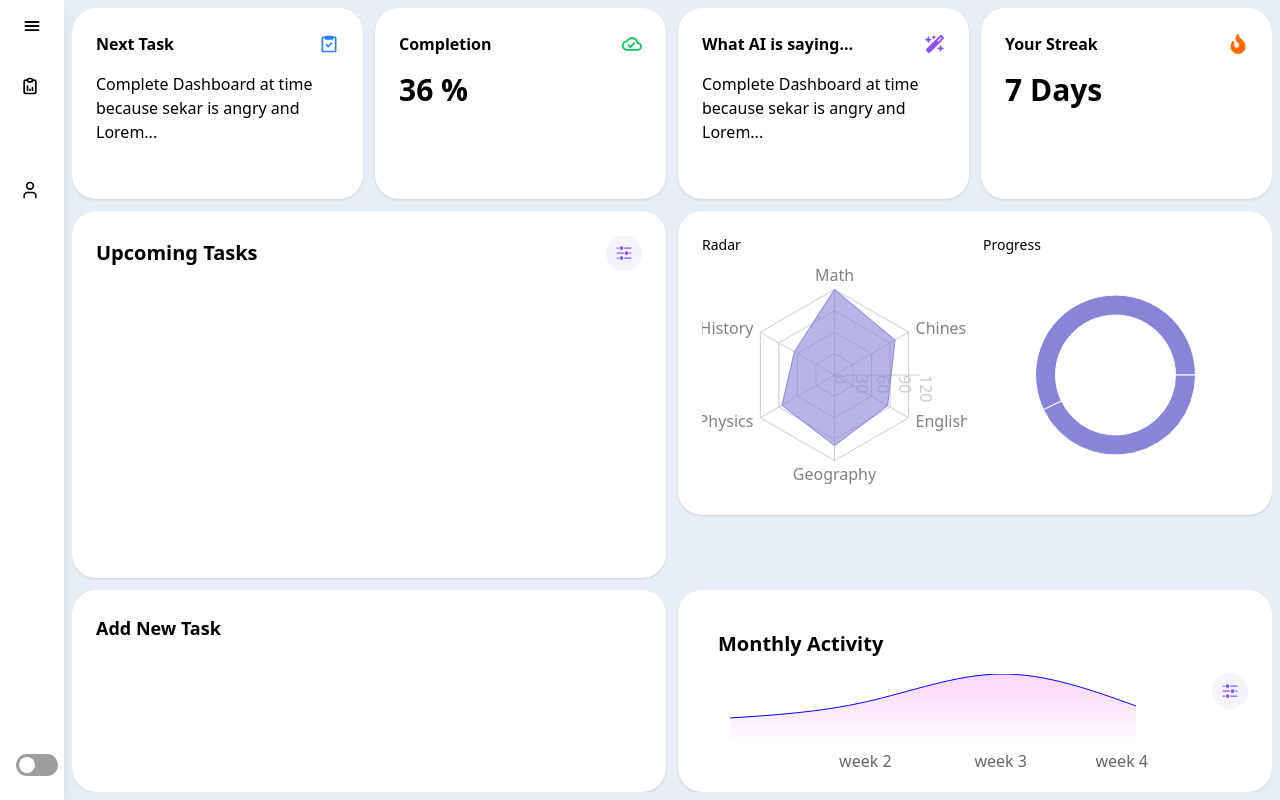
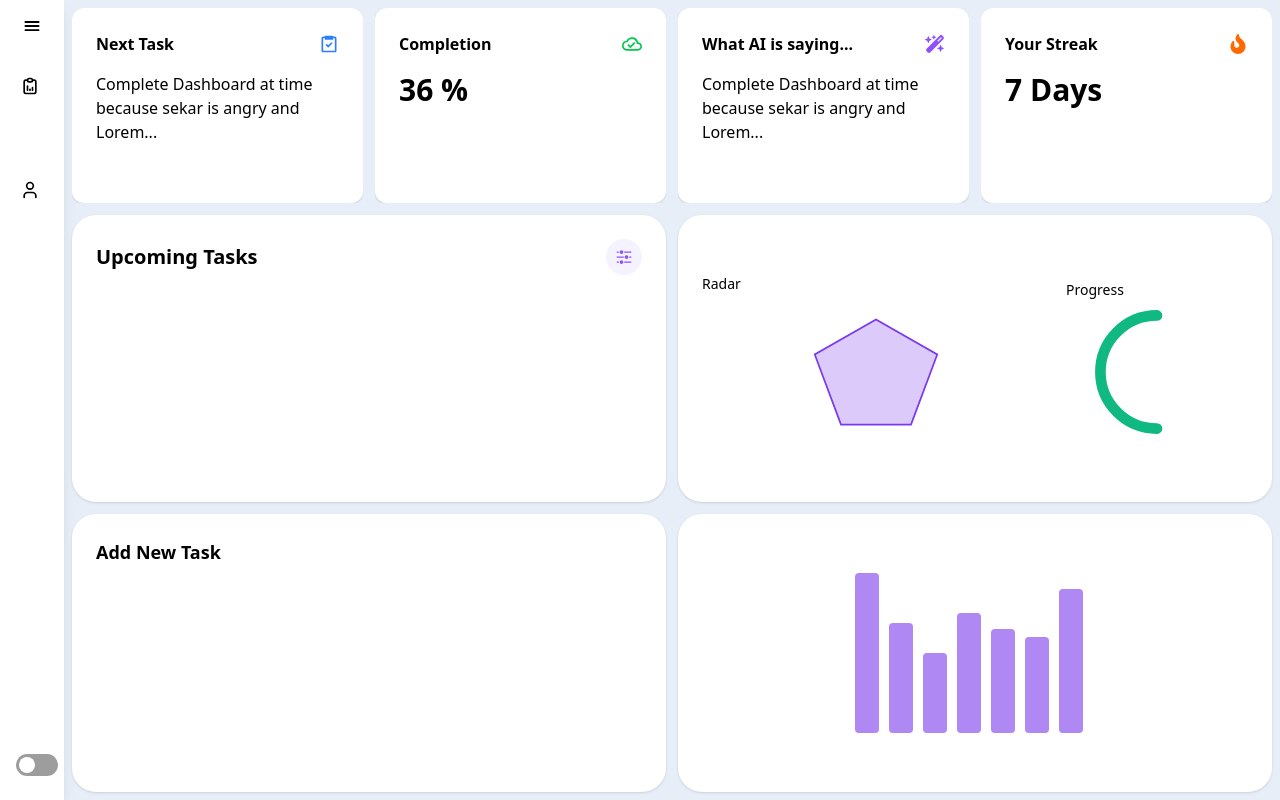
Before and after one commit to Abhishek-iiit-surat/Todo-On-Steriods, a React (Vite) app in the folder client/: page / in a window 1280 px wide. Built offline with nearby package versions, Linux system fonts and the light colour scheme; some icons are missing.

Commit message:
Revert "feat: added area graph in activity card"

```diff
--- a/client/package.json
+++ b/client/package.json
@@ -16,7 +16,6 @@
     "@mui/material": "^7.3.2",
     "@mui/x-charts": "^8.11.3",
     "@tailwindcss/vite": "^4.1.13",
-    "lucide-react": "^0.544.0",
     "react": "^19.1.1",
     "react-dom": "^19.1.1",
     "react-icons": "^5.5.0",
--- a/client/src/App.jsx
+++ b/client/src/App.jsx
@@ -12,7 +12,7 @@ export default function App() {
       <div className="flex min-h-screen bg-[#e8eef7]">
         {/* Sidebar */}
         <div
-          className={`flex-shrink-0 h-screen sticky top-0 transition-all duration-200  ${sidebarOpen ? "w-full sm:w-full sm:h-screen md:w-56 lg:w-56" : "w-16"
+          className={`flex-shrink-0 h-screen sticky top-0 transition-all duration-200 ${sidebarOpen ? "w-full sm:w-full md:w-56 lg:w-56" : "w-16"
             }`}
         >
           <SideBar />
--- a/client/src/components/cards/AiCard.jsx
+++ b/client/src/components/cards/AiCard.jsx
@@ -6,7 +6,7 @@ function AiCard() {
     // Split into words, take first 10, join back & add ellipsis
     const truncated = content.split(" ").slice(0, 10).join(" ") + "...";
     return (
-        <div className="bg-white flex-col rounded-3xl p-6 h-full shadow">
+        <div className="bg-white flex-col rounded-xl p-6 h-full shadow">
             <div className="flex items-center justify-between mb-4">
                 <h3 className="text-md font-bold">What AI is saying...</h3>
                 <FaWandMagicSparkles className='w-5 h-5 text-violet-500 font-semibold' />
--- a/client/src/components/cards/AnalyticsCard.jsx
+++ b/client/src/components/cards/AnalyticsCard.jsx
@@ -1,20 +1,31 @@
-import Piechart from "../../features/analytics/PieChart"
-import MyRadarChart from "../../features/analytics/MyRadarChart";
-
 export default function AnalyticsCard() {
     return (
-        <div className="bg-white rounded-3xl p-6 shadow flex gap-4">
-            <div className="w-1/2 h-64"> {/* <-- fixed height */}
+        <div className="bg-white rounded-3xl p-6 h-full shadow flex gap-4 items-center justify-center">
+            <div className="flex-1">
                 <div className="text-sm font-medium mb-2">Radar</div>
-                <div className="h-56"> {/* chart area */}
-                    <MyRadarChart />
-                </div>
+                <svg viewBox="0 0 120 80" width="100%" height="140">
+                    <polygon
+                        points="60,10 95,30 80,70 40,70 25,30"
+                        fill="#7C3AED44"
+                        stroke="#7C3AED"
+                    />
+                </svg>
             </div>
-            <div className="w-1/2 h-64">
+
+
+            <div className="w-1/3">
                 <div className="text-sm font-medium mb-2">Progress</div>
-                <div className="h-56">
-                    <Piechart />
-                </div>
+                <svg viewBox="0 0 36 36" className="w-full h-32">
+                    <path
+                        d="M18 2.0845a15.9155 15.9155 0 1 0 0 31.831"
+                        fill="none"
+                        stroke="#10B981"
+                        strokeWidth="3"
+                        strokeDasharray="70 30"
+                        strokeLinecap="round"
+                    />
+                    <circle cx="18" cy="18" r="8" fill="#fff" />
+                </svg>
             </div>
         </div>
     );
--- a/client/src/components/cards/CompletionRate.jsx
+++ b/client/src/components/cards/CompletionRate.jsx
@@ -3,7 +3,7 @@ import { MdOutlineCloudDone } from "react-icons/md";
 
 function CompletionRate() {
     return (
-        <div className="bg-white rounded-3xl p-6 h-full shadow">
+        <div className="bg-white rounded-xl p-6 h-full shadow">
             <div className="flex items-center justify-between mb-4">
                 <h3 className="text-md font-bold">Completion</h3>
                 <MdOutlineCloudDone className='w-5 h-5 text-green-500 font-semibold' />
--- a/client/src/components/cards/NextTask.jsx
+++ b/client/src/components/cards/NextTask.jsx
@@ -8,7 +8,7 @@ function NextTask() {
     const truncated = content.split(" ").slice(0, 10).join(" ") + "...";
 
     return (
-        <div className="bg-white flex-col rounded-3xl p-6 h-full shadow">
+        <div className="bg-white flex-col rounded-xl p-6 h-full shadow">
             <div className="flex items-center justify-between mb-4">
                 <h3 className="text-md font-bold">Next Task</h3>
                 <BiTask className='w-5 h-5 text-blue-500 font-semibold' />
--- a/client/src/components/cards/Streak.jsx
+++ b/client/src/components/cards/Streak.jsx
@@ -3,7 +3,7 @@ import { FaFire } from "react-icons/fa";
 
 function Streak() {
     return (
-        <div className="bg-white flex-col rounded-3xl p-6 h-full shadow">
+        <div className="bg-white flex-col rounded-xl p-6 h-full shadow">
             <div className="flex items-center justify-between mb-4">
                 <h3 className="text-md font-bold">Your Streak</h3>
                 <FaFire className='w-5 h-5 text-orange-500 font-semibold' />
--- a/client/src/components/cards/WeeklyActivityCard.jsx
+++ b/client/src/components/cards/WeeklyActivityCard.jsx
@@ -1,15 +1,20 @@
-import AreaGraph from "../../features/analytics/AreaGraph"
-import { HiAdjustmentsHorizontal } from "react-icons/hi2";
-
 export default function WeeklyActivityCard() {
+    const bars = [80, 55, 40, 60, 52, 48, 72];
     return (
-        <div className="flex bg-white text-md  rounded-3xl p-6 h-full shadow flex items-center justify-between overflow-hidden">
-            <div className="w-full h-full">
-                <AreaGraph />
-            </div>
-            <button className="flex items-start p-2 rounded-full bg-violet-50">
-                <HiAdjustmentsHorizontal className="w-5 h-5 text-violet-500" />
-            </button>
+        <div className="bg-white rounded-3xl p-6 h-full shadow flex items-center justify-center">
+            <svg viewBox="0 0 140 80" width="100%" height="160">
+                {bars.map((b, i) => (
+                    <rect
+                        key={i}
+                        x={10 + i * 17}
+                        y={80 - b}
+                        width="12"
+                        height={b}
+                        rx="2"
+                        fill="#7C3AED99"
+                    />
+                ))}
+            </svg>
         </div>
-    )
+    );
 }
--- a/client/src/features/analytics/AreaGraph.jsx
+++ /dev/null
@@ -1,90 +0,0 @@
-import React from "react"
-import { Area, AreaChart, CartesianGrid, XAxis, ResponsiveContainer } from "recharts"
-
-// Dummy Card components (kept same)
-export const Card = ({ children }) => (
-    <div className="rounded-xl bg-white p-4 w-full h-full">{children}</div>
-)
-export const CardHeader = ({ children }) => (
-    <div className="mb-4">{children}</div>
-)
-export const CardTitle = ({ children }) => (
-    <h2 className="text-xl font-bold">{children}</h2>
-)
-export const CardContent = ({ children }) => (
-    <div className="w-full h-full">{children}</div> // <-- full height
-)
-export const CardFooter = ({ children }) => (
-    <div className="mt-4">{children}</div>
-)
-
-// ChartContainer
-export const ChartContainer = ({ children }) => (
-    <div className="w-full h-full">{children}</div>
-)
-
-// Data
-const chartData = [
-    { day: "week 1", desktop: 120 },
-    { day: "week 2", desktop: 200 },
-    { day: "week 3", desktop: 340 },
-    { day: "week 4", desktop: 180 },
-];
-
-
-
-
-export default function AreaGraph() {
-    return (
-        <Card>
-            <CardHeader>
-                <CardTitle>Monthly Activity</CardTitle>
-            </CardHeader>
-            <CardContent>
-                <ChartContainer>
-                    {/* ✅ Responsive container */}
-                    <ResponsiveContainer width="90%" height="80%">
-                        <AreaChart
-                            data={chartData}
-                            margin={{
-                                left: 12,
-                                right: 12,
-                            }}
-                        >
-                            <CartesianGrid stroke="none" />
-                            <XAxis
-                                dataKey="day"
-                                tickLine={false}
-                                axisLine={false}
-                                tickMargin={8}
-                                tickFormatter={(value) => value.slice(0, 6)}
-                            />
-                            <defs>
-                                <linearGradient id="fillDesktop" x1="0" y1="0" x2="0" y2="1">
-                                    <stop offset="5%" stopColor="violet" stopOpacity={0.8} />
-                                    <stop offset="95%" stopColor="violet" stopOpacity={0.1} />
-                                </linearGradient>
-                            </defs>
-                            <Area
-                                dataKey="desktop"
-                                type="natural"
-                                fill="url(#fillDesktop)"
-                                fillOpacity={0.4}
-                                stroke="blue"
-                                stackId="a"
-                            />
-                        </AreaChart>
-                    </ResponsiveContainer>
-                </ChartContainer>
-            </CardContent>
-            <CardFooter>
-                <div className="flex w-full items-start gap-2 text-sm">
-                    <div className="grid gap-2">
-                        <div className="text-gray-500 flex items-center gap-2 leading-none">
-                        </div>
-                    </div>
-                </div>
-            </CardFooter>
-        </Card>
-    )
-}
--- a/client/src/features/analytics/MyRadarChart.jsx
+++ /dev/null
@@ -1,56 +0,0 @@
-import React from 'react';
-import { Radar, RadarChart, PolarGrid, PolarAngleAxis, PolarRadiusAxis, ResponsiveContainer } from 'recharts';
-
-const data = [
-    {
-        subject: 'Math',
-        A: 120,
-        B: 110,
-        fullMark: 150,
-    },
-    {
-        subject: 'Chinese',
-        A: 98,
-        B: 130,
-        fullMark: 150,
-    },
-    {
-        subject: 'English',
-        A: 86,
-        B: 130,
-        fullMark: 150,
-    },
-    {
-        subject: 'Geography',
-        A: 99,
-        B: 100,
-        fullMark: 150,
-    },
-    {
-        subject: 'Physics',
-        A: 85,
-        B: 90,
-        fullMark: 150,
-    },
-    {
-        subject: 'History',
-        A: 65,
-        B: 85,
-        fullMark: 150,
-    },
-];
-
-const MyRadarChart = () => {
-    return (
-        <ResponsiveContainer width="100%" height="100%">
-            <RadarChart cx="50%" cy="50%" outerRadius="80%" data={data}>
-                <PolarGrid />
-                <PolarAngleAxis dataKey="subject" />
-                <PolarRadiusAxis />
-                <Radar name="Mike" dataKey="A" stroke="#8884d8" fill="#8884d8" fillOpacity={0.6} />
-            </RadarChart>
-        </ResponsiveContainer>
-    );
-};
-
-export default MyRadarChart;
--- a/client/src/features/analytics/PieChart.jsx
+++ /dev/null
@@ -1,84 +0,0 @@
-import { Pie, PieChart, ResponsiveContainer, Sector } from 'recharts';
-
-const data = [
-    { name: 'Completed', value: 400 },
-    { name: 'Pending', value: 300 }
-];
-
-const renderActiveShape = ({
-    cx,
-    cy,
-    midAngle,
-    innerRadius,
-    outerRadius,
-    startAngle,
-    endAngle,
-    fill,
-    payload,
-    percent,
-    value,
-}) => {
-    const RADIAN = Math.PI / 180;
-    const sin = Math.sin(-RADIAN * (midAngle || 1));
-    const cos = Math.cos(-RADIAN * (midAngle || 1));
-    const sx = (cx || 0) + ((outerRadius || 0) + 10) * cos;
-    const sy = (cy || 0) + ((outerRadius || 0) + 10) * sin;
-    const mx = (cx || 0) + ((outerRadius || 0) + 30) * cos;
-    const my = (cy || 0) + ((outerRadius || 0) + 30) * sin;
-    const ex = mx + (cos >= 0 ? 1 : -1) * 22;
-    const ey = my;
-    const textAnchor = cos >= 0 ? 'start' : 'end';
-
-    return (
-        <g>
-            <text x={cx} y={cy} dy={8} textAnchor="middle" fill={fill}>
-                {payload.name}
-            </text>
-            <Sector
-                cx={cx}
-                cy={cy}
-                innerRadius={innerRadius}
-                outerRadius={outerRadius}
-                startAngle={startAngle}
-                endAngle={endAngle}
-                fill={fill}
-            />
-            <Sector
-                cx={cx}
-                cy={cy}
-                startAngle={startAngle}
-                endAngle={endAngle}
-                innerRadius={(outerRadius || 0) + 6}
-                outerRadius={(outerRadius || 0) + 10}
-                fill={fill}
-            />
-            <path d={`M${sx},${sy}L${mx},${my}L${ex},${ey}`} stroke={fill} fill="none" />
-            <circle cx={ex} cy={ey} r={2} fill={fill} stroke="none" />
-            <text x={ex + (cos >= 0 ? 1 : -1) * 12} y={ey} textAnchor={textAnchor} fill="#333">
-                {`PV ${value}`}
-            </text>
-            <text x={ex + (cos >= 0 ? 1 : -1) * 12} y={ey} dy={18} textAnchor={textAnchor} fill="#999">
-                {`(Rate ${(percent * 100).toFixed(2)}%)`}
-            </text>
-        </g>
-    );
-};
-
-export default function PieChartComponent() {
-    return (
-        <ResponsiveContainer width="100%" height="100%">
-            <PieChart>
-                <Pie
-                    activeShape={renderActiveShape}
-                    data={data}
-                    cx="50%"
-                    cy="50%"
-                    innerRadius={60}
-                    outerRadius={80}
-                    fill="#8884d8"
-                    dataKey="value"
-                />
-            </PieChart>
-        </ResponsiveContainer>
-    );
-}
--- a/client/src/pages/DashBoard.jsx
+++ b/client/src/pages/DashBoard.jsx
@@ -13,24 +13,24 @@ import Streak from "../components/cards/Streak";
 export default function Dashboard() {
     const sidebarOpen = uiStore((s) => s.sidebarOpen);
     return (
-        <div className="grid sm:grid-cols-1 md:grid-cols-2 lg:grid-cols-4 gap-2 lg:gap-3 md:gap-3 h-full overflow-hidden">
+        <div className="grid sm:grid-cols-1 md:grid-cols-2 lg:grid-cols-4 gap-3 h-full">
             {/* Small Generic Cards */}
-            <div className="col-span-1 row-span-1">
+            <div className="col-span-1 overflow-hidden ">
                 <div className="h-full flex flex-col">
                     <NextTask className="flex-1" />
                 </div>
             </div>
-            <div className="col-span-1 row-span-1 ">
+            <div className="col-span-1 overflow-hidden">
                 <div className="h-full flex flex-col">
                     <CompletionRate className="flex-1" />
                 </div>
             </div>
-            <div className="col-span-1 row-span-1 ">
+            <div className="col-span-1 overflow-hidden">
                 <div className="h-full flex flex-col">
                     <AiCard className="flex-1" />
                 </div>
             </div>
-            <div className="col-span-1 row-span-1 ">
+            <div className="col-span-1 overflow-hidden">
                 <div className="h-full flex flex-col">
                     <Streak className="flex-1" />
                 </div>
```
Also changed, not shown: 1 other file (tests, documents, lock files or other folders).
